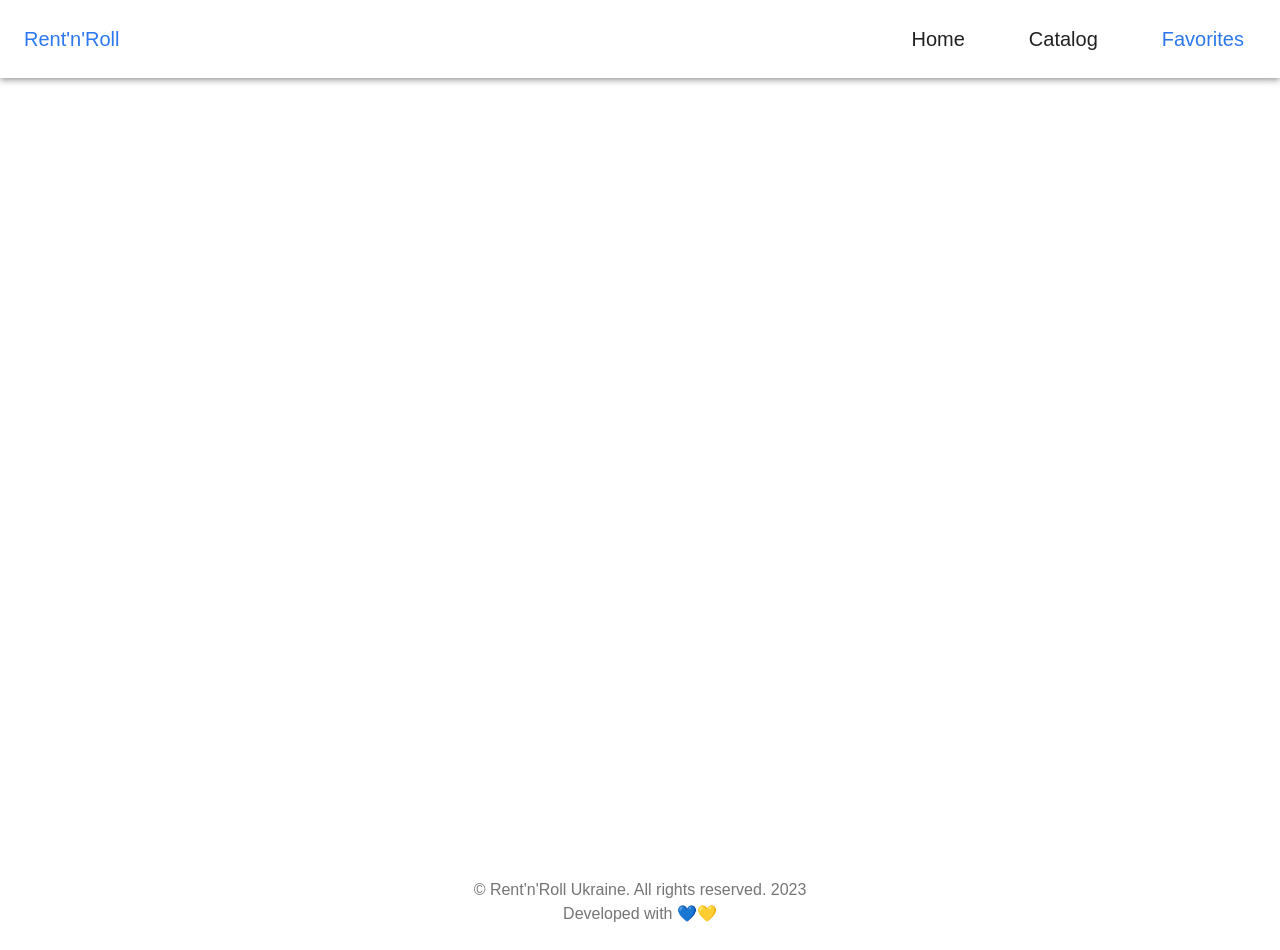
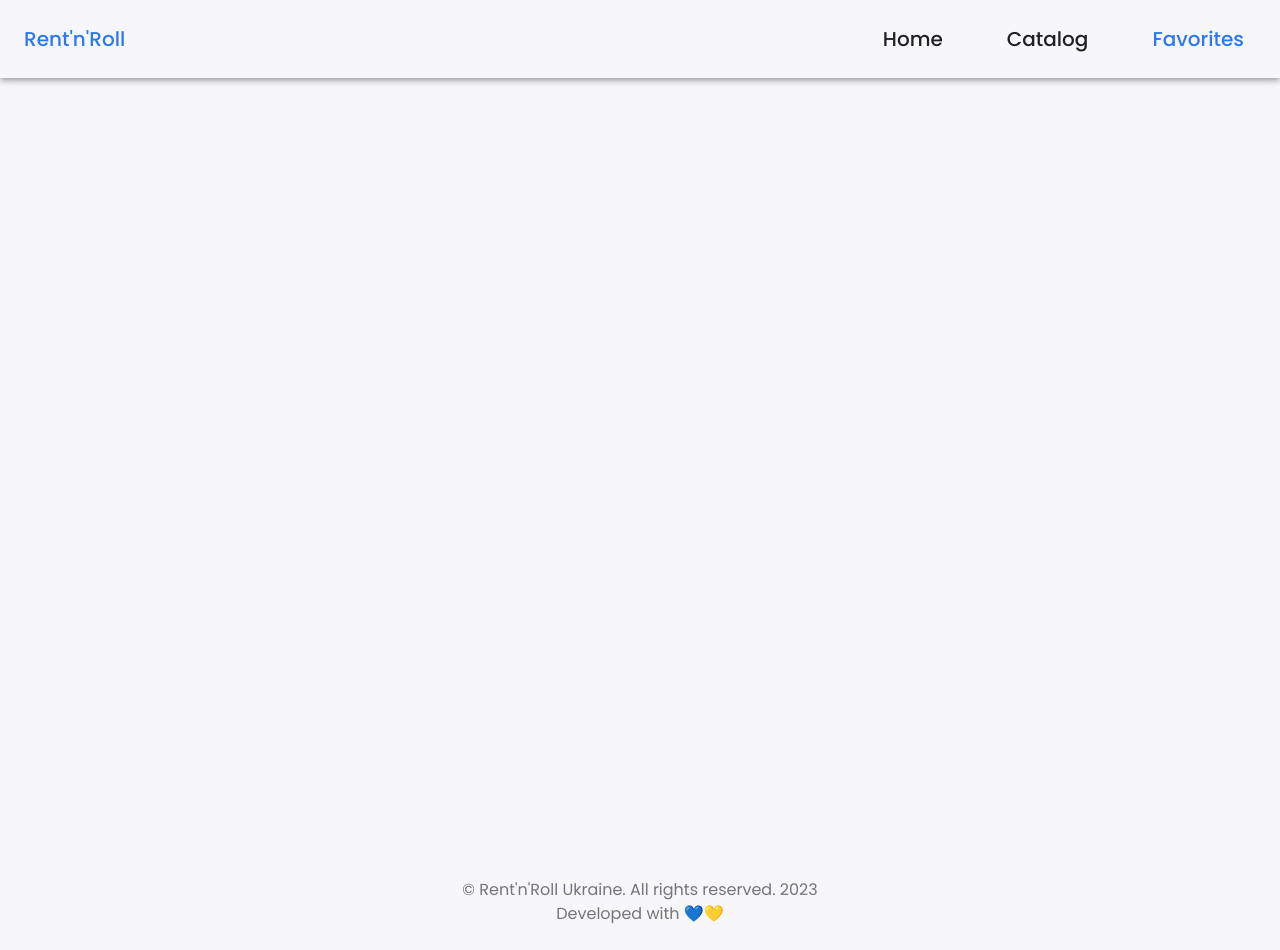
Before and after one commit to ludmilka-k/rent-n-roll, a React (Create React App) app: page /rent-n-roll/favorites in a window 1280 px wide. Built offline with nearby package versions, Linux system fonts and the light colour scheme.

Commit message:
Create Home page with Hero section, Advantage section and Link by redirect to Catalog

```diff
--- /dev/null
+++ b/src/constants/advantage.js
@@ -0,0 +1,17 @@
+export const advantage = [
+  {
+    id: 1,
+    title: "Flexibility and Freedom of Choice",
+    description: "Car rental offers you freedom of choice. You can select a vehicle that suits your needs and travel style. There's no need to adjust to public transportation schedules or taxi restrictions.",
+  },
+  {
+    id: 2,
+    title: "Convenience and Comfort",
+    description: "A rented car provides you with comfort and convenience during your journey. You can travel in comfort, have access to personal space, and control your routing. Convenience on wheels.",
+  },
+  {
+    id: 3,
+    title: "Time and Money Savings",
+    description: "Car rental can be cost-effective in terms of saving time and money. You can avoid delays and transfers commonly associated with public transportation and save on expensive taxi fares.",
+  },
+];
--- a/src/constants/index.js
+++ b/src/constants/index.js
@@ -1 +1,3 @@
 export * from './theme';
+export * from './advantage';
+export * from './baseURL';
--- a/src/index.css
+++ b/src/index.css
@@ -7,6 +7,8 @@ body {
   font-family: "Poppins", sans-serif;
   font-weight: 400;
   line-height: 1.5;
+  color: #212121;
+  background-color: #F7F6F9;
   -webkit-font-smoothing: antialiased;
   -moz-osx-font-smoothing: grayscale;
 }
@@ -18,14 +20,6 @@ code {
 
 *, *::before, *::after {
   box-sizing: border-box;
-}
-
-html, body {
-  font-family: 'Inter Tight', sans-serif;
-  padding: 0;
-  margin: 0;
-  -webkit-font-smoothing: antialiased;
-  -moz-osx-font-smoothing: grayscale;
 }
 
 h1, h2, h3, h4, h5, h6 {
--- a/src/pages/Home/Home.jsx
+++ b/src/pages/Home/Home.jsx
@@ -1,6 +1,31 @@
+import { SectionHero, Section, Container,MainTitle, Title, Link, List, Item, ItemTitle, ItemDescription } from './Home.styled';
+import { advantage } from '../../constants';
+
 const Home = () => {
   return (
-    <></>
+    <>
+      <SectionHero>
+        <Container>
+          <MainTitle>Feel what freedom on the roads means</MainTitle>
+          <Link to="/catalog">Browse cars</Link>
+        </Container>
+      </SectionHero>
+      <Section>
+        <Title>Our Advantage</Title>
+        <List>
+          {advantage.map((item) => (
+            <Item key={item.id}>
+              <ItemTitle>{item.title}</ItemTitle>
+              <ItemDescription>{item.description}</ItemDescription>
+            </Item>
+          ))}
+        </List>
+      </Section>
+      <Section>
+        <Title>Move forward with us!</Title>
+        <Link to="/catalog">Go to Catalog</Link>
+      </Section>
+    </>
   );
 };
 
--- a/src/pages/Home/Home.styled.jsx
+++ b/src/pages/Home/Home.styled.jsx
@@ -0,0 +1,93 @@
+import styled from '@emotion/styled';
+import { NavLink } from 'react-router-dom';
+import Banner from '../../images/banner.webp'
+
+export const SectionHero = styled.section`
+`;
+export const Section = styled.section`
+  padding: 40px 20px;
+  overflow-y: hidden;
+`;
+
+export const Container = styled.div`
+  display: flex;
+  flex-direction: column;
+  background-image: url(${Banner});
+  background-repeat: no-repeat;
+  background-size: cover;
+  background-position: center;
+  width: 100%;
+  height: 700px;
+  gap: 120px;
+  padding: 0;
+  margin: 0;
+  //overflow-y: hidden;
+`;
+
+export  const MainTitle = styled.h1`
+  font-size: 40px;
+  font-weight: 500;
+  text-align: center;
+  color: ${p => p.theme.colors.mainAccentColor};
+  text-shadow: 2px 2px 4px rgba(255, 255, 255, 0.5);
+  margin-top: 60px;
+
+  @media screen and (min-width: 768px) {
+    font-size: 60px;
+  }
+`;
+
+export const Link = styled(NavLink)`
+  display: flex;
+  justify-content: center;
+  align-items: center;
+  text-align: center;
+  width: 140px;
+  padding: 12px;
+  border: none;
+  border-radius: 8px;
+  font-size: 16px;
+  font-weight: 500;
+  line-height: 1.28;
+  background-color: ${p => p.theme.colors.mainAccentColor};
+  color: ${p => p.theme.colors.invertTextColor};
+  margin-left: auto;
+  margin-right: auto;
+
+  &:hover,
+  &:focus{
+    background-color: ${p => p.theme.colors.mainAccentColorActive}
+  }
+`;
+
+export const Title = styled.h2`
+  font-size: 24px;
+  font-weight: 700;
+  color: ${p => p.theme.colors.primaryTextColor};
+  text-align: center;
+  margin-bottom: 24px;
+`;
+
+export const List = styled.ul`
+  display: flex;
+  flex-direction: column;
+  align-items: center;
+  gap: 40px;
+
+  @media screen and (min-width: 768px) {
+    flex-direction: row;
+  }
+`;
+
+export const Item = styled.li`
+  padding: 12px;
+`;
+
+export const ItemTitle = styled.h3`
+  margin-bottom: 8px;
+  color: ${p => p.theme.colors.primaryTextColor};
+`;
+
+export const ItemDescription = styled.p`
+  color: ${p => p.theme.colors.primaryTextColor};
+`;
```
